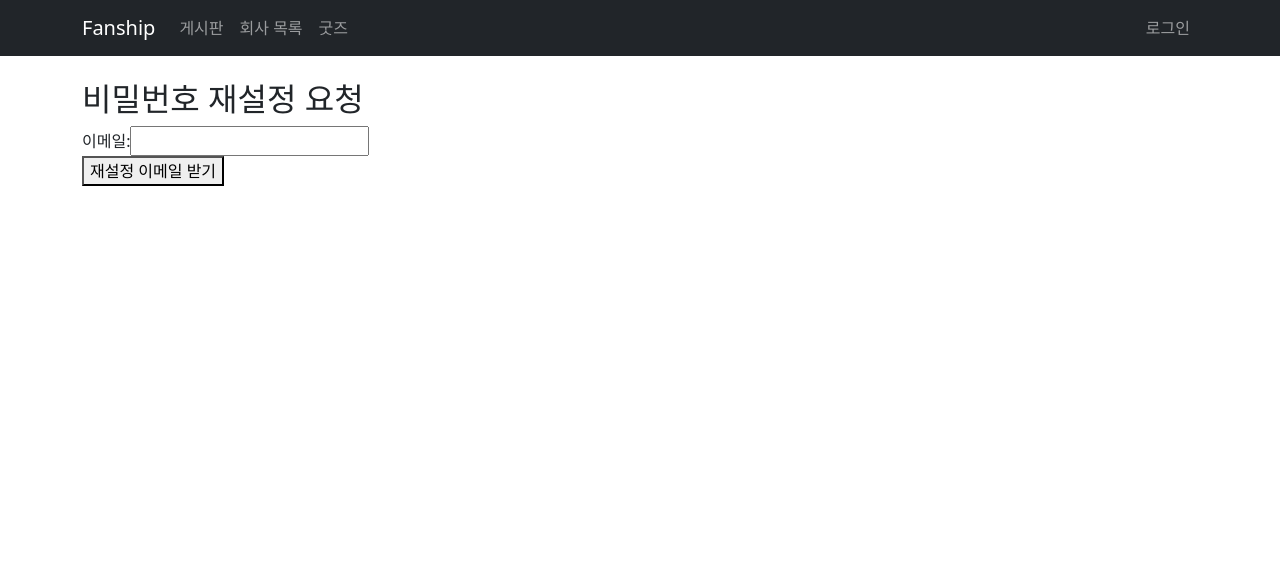
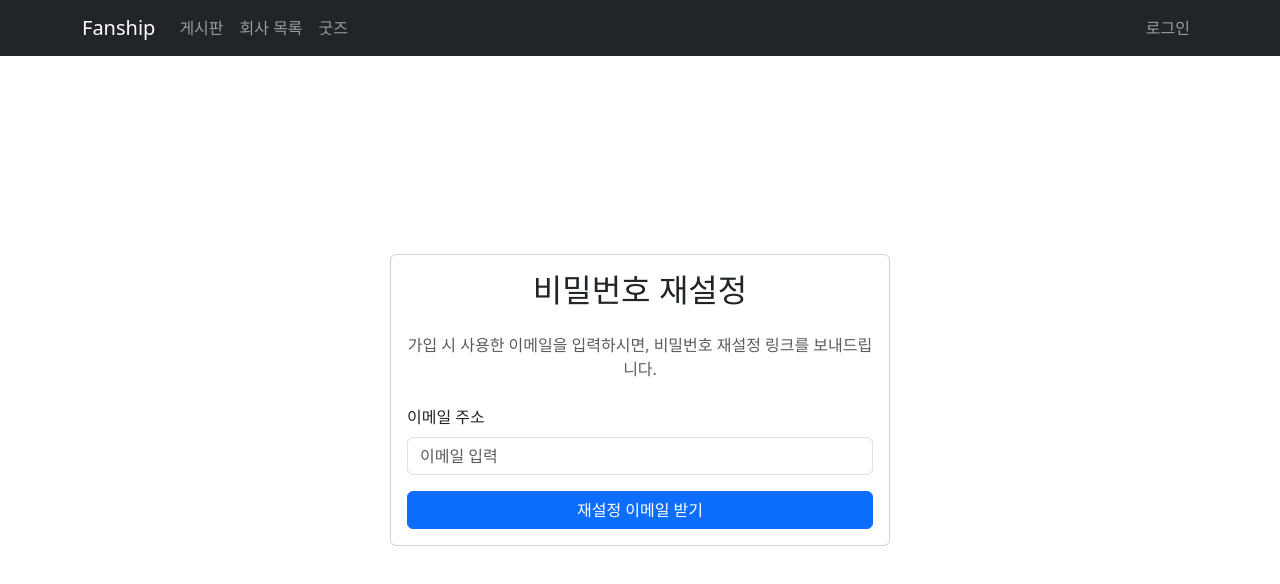
Before and after one commit to yeganghwang/fanship, a React (Create React App) app in the folder fanship-frontend/: page /password-reset-request in a window 1280 px wide. Shown: the top 584 px of the page. Built offline with nearby package versions, Linux system fonts and the light colour scheme; no server answers.

Commit message:
FRONT: 패스워드 재설정 Bootstrap CSS

```diff
--- a/fanship-frontend/src/pages/PasswordResetConfirmPage.js
+++ b/fanship-frontend/src/pages/PasswordResetConfirmPage.js
@@ -1,5 +1,6 @@
 import React, { useState } from 'react';
-import { useSearchParams } from 'react-router-dom';
+import { useSearchParams, Link } from 'react-router-dom';
+import { Form, Button, Card, Alert, Container } from 'react-bootstrap';
 import { passwordResetConfirm } from '../api/auth';
 
 function PasswordResetConfirmPage() {
@@ -7,38 +8,63 @@ function PasswordResetConfirmPage() {
   const token = searchParams.get('token');
   const [newPassword, setNewPassword] = useState('');
   const [message, setMessage] = useState('');
+  const [error, setError] = useState('');
+  const [success, setSuccess] = useState(false);
 
   const handleSubmit = async (e) => {
     e.preventDefault();
     if (!token) {
-      setMessage('유효한 재설정 토큰이 없습니다.');
+      setError('유효한 재설정 토큰이 없습니다.');
       return;
     }
+    setMessage('');
+    setError('');
     try {
       const data = await passwordResetConfirm(token, newPassword);
       setMessage(data.message || '비밀번호가 성공적으로 재설정되었습니다.');
-    } catch (error) {
-      setMessage(`비밀번호 재설정 실패: ${error.message || '알 수 없는 오류'}`);
+      setSuccess(true);
+    } catch (err) {
+      setError(`비밀번호 재설정 실패: ${err.message || '알 수 없는 오류'}`);
     }
   };
 
   return (
-    <div>
-      <h2>비밀번호 재설정</h2>
-      <form onSubmit={handleSubmit}>
-        <div>
-          <label>새 비밀번호:</label>
-          <input
-            type="password"
-            value={newPassword}
-            onChange={(e) => setNewPassword(e.target.value)}
-            required
-          />
-        </div>
-        <button type="submit">비밀번호 재설정</button>
-      </form>
-      {message && <p>{message}</p>}
-    </div>
+    <Container className="d-flex justify-content-center align-items-center" style={{ minHeight: '80vh' }}>
+      <Card style={{ width: '100%', maxWidth: '500px' }}>
+        <Card.Body>
+          <Card.Title as="h2" className="text-center mb-4">새 비밀번호 설정</Card.Title>
+          {success ? (
+            <div className="text-center">
+              <Alert variant="success">{message}</Alert>
+              <Link to="/login">
+                <Button variant="primary">로그인 페이지로 이동</Button>
+              </Link>
+            </div>
+          ) : (
+            <Form onSubmit={handleSubmit}>
+              {error && <Alert variant="danger">{error}</Alert>}
+              <Form.Group className="mb-3" controlId="formNewPassword">
+                <Form.Label>새 비밀번호</Form.Label>
+                <Form.Control
+                  type="password"
+                  placeholder="새 비밀번호를 입력하세요"
+                  value={newPassword}
+                  onChange={(e) => setNewPassword(e.target.value)}
+                  required
+                  minLength={8}
+                />
+                <Form.Text muted>
+                  비밀번호는 최소 8자 이상이어야 합니다.
+                </Form.Text>
+              </Form.Group>
+              <Button variant="primary" type="submit" className="w-100" disabled={!token || newPassword.length < 8}>
+                비밀번호 재설정
+              </Button>
+            </Form>
+          )}
+        </Card.Body>
+      </Card>
+    </Container>
   );
 }
 
--- a/fanship-frontend/src/pages/PasswordResetRequestPage.js
+++ b/fanship-frontend/src/pages/PasswordResetRequestPage.js
@@ -1,37 +1,52 @@
 import React, { useState } from 'react';
+import { Form, Button, Card, Alert, Container } from 'react-bootstrap';
 import { passwordResetRequest } from '../api/auth';
 
 function PasswordResetRequestPage() {
   const [mail, setMail] = useState('');
   const [message, setMessage] = useState('');
+  const [error, setError] = useState('');
 
   const handleSubmit = async (e) => {
     e.preventDefault();
+    setMessage('');
+    setError('');
     try {
       const data = await passwordResetRequest(mail);
-      setMessage(data.message || '비밀번호 재설정 이메일이 전송되었습니다.');
-    } catch (error) {
-      setMessage(`비밀번호 재설정 요청 실패: ${error.message || '알 수 없는 오류'}`);
+      setMessage(data.message || '비밀번호 재설정 이메일이 전송되었습니다. 이메일을 확인해주세요.');
+    } catch (err) {
+      setError(`요청 실패: ${err.message || '알 수 없는 오류'}`);
     }
   };
 
   return (
-    <div>
-      <h2>비밀번호 재설정 요청</h2>
-      <form onSubmit={handleSubmit}>
-        <div>
-          <label>이메일:</label>
-          <input
-            type="email"
-            value={mail}
-            onChange={(e) => setMail(e.target.value)}
-            required
-          />
-        </div>
-        <button type="submit">재설정 이메일 받기</button>
-      </form>
-      {message && <p>{message}</p>}
-    </div>
+    <Container className="d-flex justify-content-center align-items-center" style={{ minHeight: '80vh' }}>
+      <Card style={{ width: '100%', maxWidth: '500px' }}>
+        <Card.Body>
+          <Card.Title as="h2" className="text-center mb-4">비밀번호 재설정</Card.Title>
+          <p className="text-center text-muted mb-4">가입 시 사용한 이메일을 입력하시면, 비밀번호 재설정 링크를 보내드립니다.</p>
+          <Form onSubmit={handleSubmit}>
+            {message && <Alert variant="success">{message}</Alert>}
+            {error && <Alert variant="danger">{error}</Alert>}
+
+            <Form.Group className="mb-3" controlId="formResetEmail">
+              <Form.Label>이메일 주소</Form.Label>
+              <Form.Control
+                type="email"
+                placeholder="이메일 입력"
+                value={mail}
+                onChange={(e) => setMail(e.target.value)}
+                required
+              />
+            </Form.Group>
+
+            <Button variant="primary" type="submit" className="w-100">
+              재설정 이메일 받기
+            </Button>
+          </Form>
+        </Card.Body>
+      </Card>
+    </Container>
   );
 }
 
```
